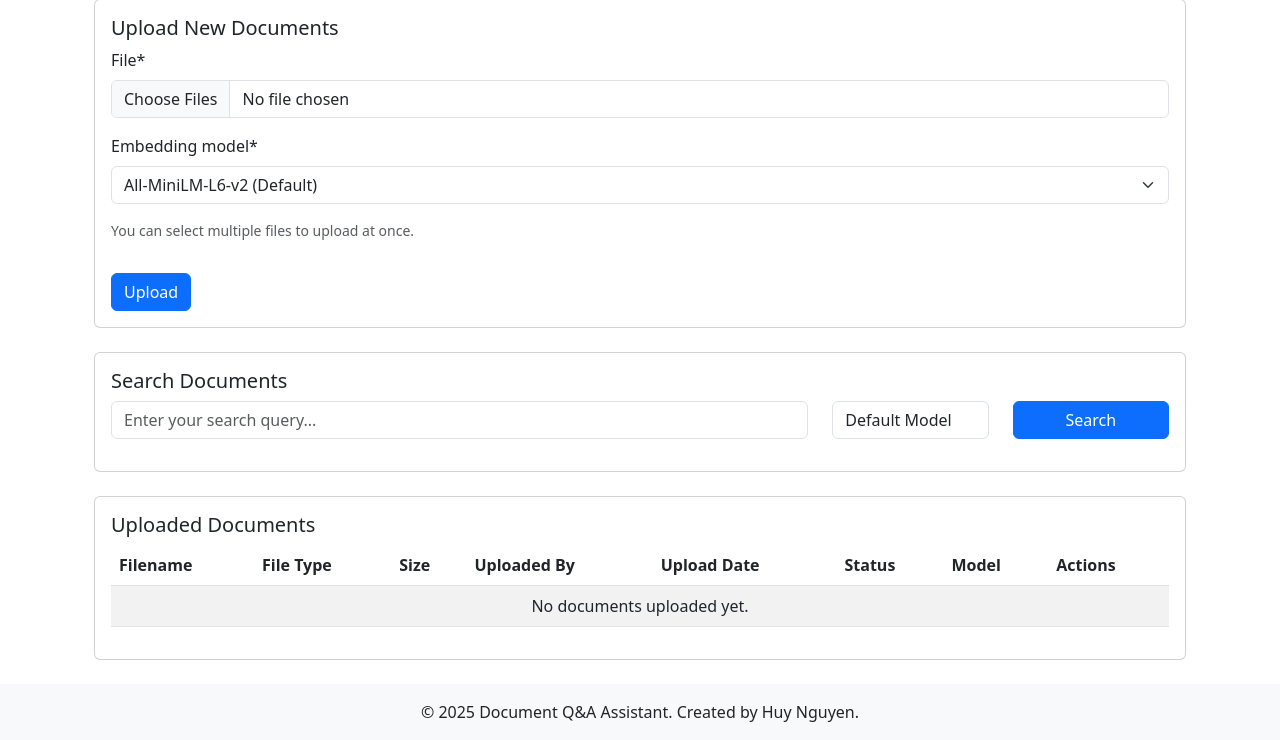
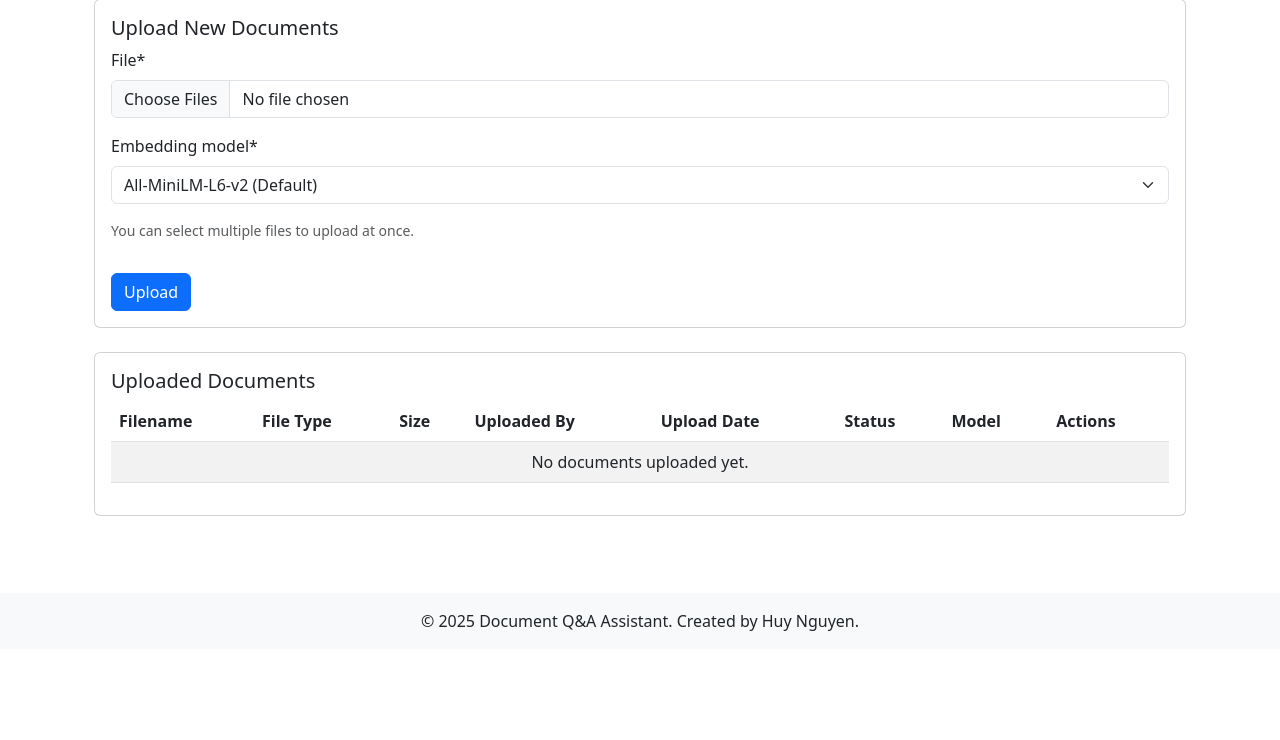
Before and after one commit to nguyenanhhuy248/django-rag-chatbot, a Django app: page /documents/ in a window 1280 px wide. Shown: the part 151-891 px from the top of the page. After the commit the page ends 782 px from the top, so only its background shows below. Run offline with Django 5.2, Linux system fonts and the light colour scheme; the visitor is signed in with stand-in values (Sample User, id 1); data that the repository does not hold is empty; some libraries are stand-ins or nearby versions.

Commit message:
Remove document search functionality

```diff
--- a/src/templates/documents/document_list.html
+++ b/src/templates/documents/document_list.html
@@ -14,38 +14,6 @@ Management{% endblock %} {% block content %}
         </div>
         <button type="submit" class="btn btn-primary mt-3">Upload</button>
       </form>
-    </div>
-  </div>
-
-  <!-- Search Form -->
-  <div class="card mb-4">
-    <div class="card-body">
-      <h5 class="card-title">Search Documents</h5>
-      <form id="searchForm" class="mb-3">
-        {% csrf_token %}
-        <div class="row">
-          <div class="col-md-8">
-            <input
-              type="text"
-              class="form-control"
-              id="searchQuery"
-              placeholder="Enter your search query..."
-            />
-          </div>
-          <div class="col-md-2">
-            <select class="form-control" id="searchModel">
-              <option value="">Default Model</option>
-              {% for model_id, model_name in available_models %}
-              <option value="{{ model_id }}">{{ model_name }}</option>
-              {% endfor %}
-            </select>
-          </div>
-          <div class="col-md-2">
-            <button type="submit" class="btn btn-primary w-100">Search</button>
-          </div>
-        </div>
-      </form>
-      <div id="searchResults" class="mt-3"></div>
     </div>
   </div>
 
@@ -139,77 +107,6 @@ Management{% endblock %} {% block content %}
 {% block extra_js %}
 <script>
   document.addEventListener("DOMContentLoaded", function () {
-    const searchForm = document.getElementById("searchForm");
-    const searchResults = document.getElementById("searchResults");
-
-    searchForm.addEventListener("submit", function (e) {
-      e.preventDefault();
-      const query = document.getElementById("searchQuery").value;
-      const model = document.getElementById("searchModel").value;
-
-      if (!query) {
-        searchResults.innerHTML =
-          '<div class="alert alert-warning">Please enter a search query.</div>';
-        return;
-      }
-
-      // Show loading state
-      searchResults.innerHTML =
-        '<div class="text-center"><div class="spinner-border" role="status"><span class="visually-hidden">Loading...</span></div></div>';
-
-      // Send search request
-      fetch('{% url "documents:search_documents" %}', {
-        method: "POST",
-        headers: {
-          "Content-Type": "application/x-www-form-urlencoded",
-          "X-CSRFToken": document.querySelector("[name=csrfmiddlewaretoken]")
-            .value,
-        },
-        body: new URLSearchParams({
-          query: query,
-          model: model,
-        }),
-      })
-        .then((response) => response.json())
-        .then((data) => {
-          if (data.error) {
-            searchResults.innerHTML = `<div class="alert alert-danger">${data.error}</div>`;
-            return;
-          }
-
-          if (data.results.length === 0) {
-            searchResults.innerHTML =
-              '<div class="alert alert-info">No results found.</div>';
-            return;
-          }
-
-          // Display results
-          const resultsHtml = data.results
-            .map(
-              (result) => `
-        <div class="card mb-2">
-          <div class="card-body">
-            <p class="card-text">${result.content}</p>
-            <small class="text-muted">
-              From: ${result.metadata.filename} (Chunk ${
-                result.metadata.chunk_index + 1
-              })
-              <br>
-              Similarity: ${(1 - result.distance).toFixed(2)}
-            </small>
-          </div>
-        </div>
-      `,
-            )
-            .join("");
-
-          searchResults.innerHTML = resultsHtml;
-        })
-        .catch((error) => {
-          searchResults.innerHTML = `<div class="alert alert-danger">Error: ${error.message}</div>`;
-        });
-    });
-
     // Add delete document functionality
     document.querySelectorAll(".delete-document").forEach((button) => {
       button.addEventListener("click", function () {
```
